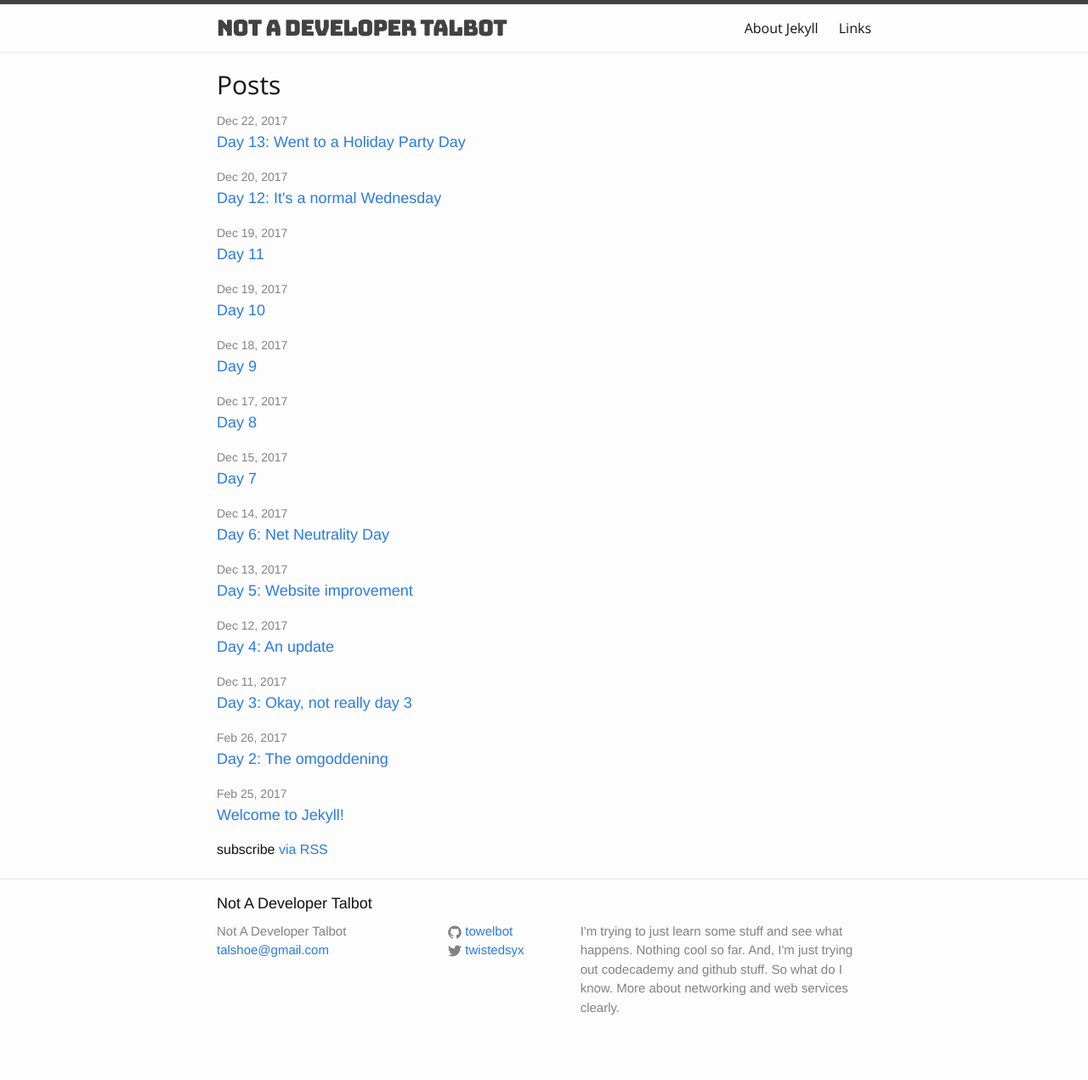
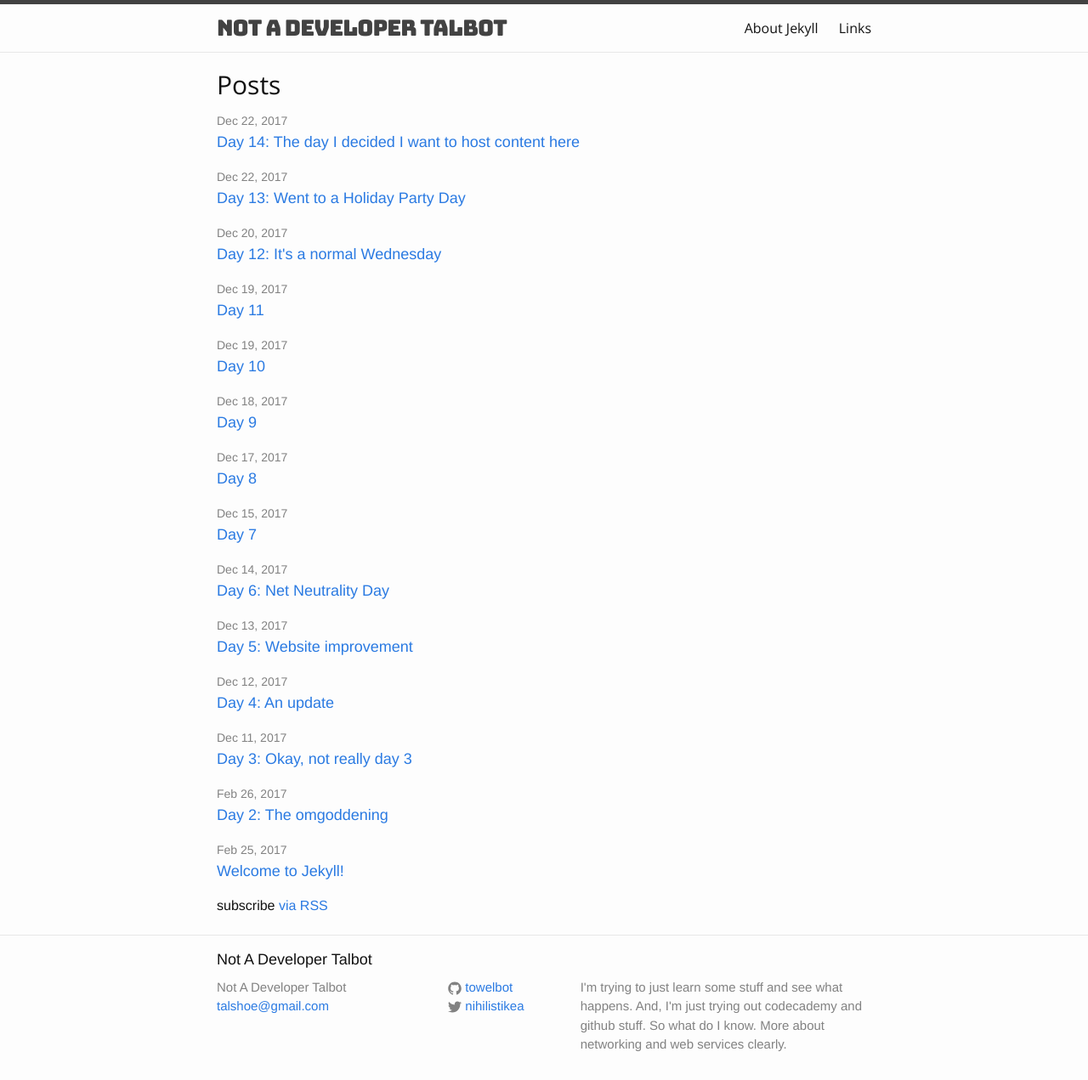
Before and after one commit to towelbot/towelbot.github.io, a Jekyll site: the page built from index.html, in a window 1280 px wide. Shown: the whole page at 85% size. Built offline with Jekyll 4.4.1, drawn with Linux system fonts in a browser that asks for light colours; before the commit the page ends 1227 px from its top, so only the background shows below that.

Commit message:
Day 14 post. New Twitter Handle in _config.yml

```diff
--- a/_config.yml
+++ b/_config.yml
@@ -9,12 +9,10 @@
 title: Not A Developer Talbot
 email: talshoe@gmail.com
 description: > # this means to ignore newlines until "baseurl:"
-  I'm trying to just learn some stuff and see what happens. Nothing cool so far.
-  And, I'm just trying out codecademy and github stuff. So what do I know. More
-  about networking and web services clearly.
+  I'm trying to just learn some stuff and see what happens. And, I'm just trying out codecademy and github stuff. So what do I know. More about networking and web services clearly.
 baseurl: "" # the subpath of your site, e.g. /blog
 url: "http://twistedsyx.net" # the base hostname & protocol for your site
-twitter_username: twistedsyx
+twitter_username: nihilistikea
 github_username:  towelbot
 
 # Build settings
--- /dev/null
+++ b/_posts/2017-12-22-Day14.markdown
@@ -0,0 +1,13 @@
+---
+layout: post
+title:  "Day 14: The day I decided I want to host content here"
+date:   2017-12-22 11:00:00 -0800
+categories: blog update
+---
+Hello,
+<br><br>
+Finished the javascript loops lecture from devslopes. And I remembered arrays properties for length as a part of loops before the lecture had gotten to that part. That felt neat, probably won't feel that way again, because I forgot how to add to an array in a single command, or function, or whatever. We'll see how it goes. I figured out .push() only after the google, but there I did.
+<br><br>
+I've also decided I'm going to try to host some content here. Maybe a my favorites link or something. And, maybe I'll turn my devslopes website into a source website, and keep the source somewhere else while making something more hospitable. I've also decided to update my twitter handle for this site. Heh.
+<br><br>
+Take care.
```
